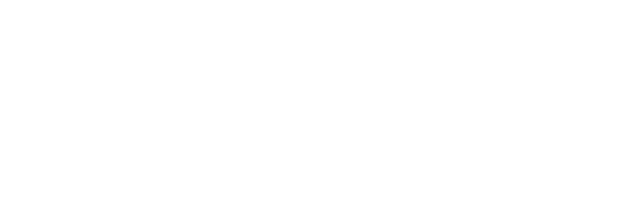
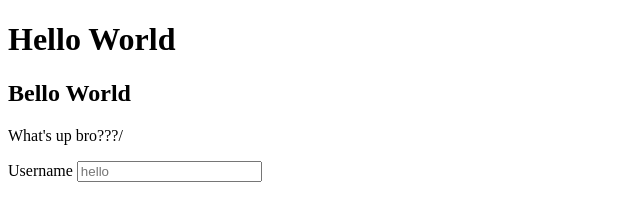
Before and after one commit to asthagupta1996/MileageCalculatorApp, a plain HTML site: page index.html in a window 1280 px wide. Shown: the whole page, without its empty margins (0-640 px from the left). Drawn offline with Linux system fonts and the light colour scheme.

Commit message:
[CC-1004] | Login | Created a login in MCApp

```diff
--- a/index.html
+++ b/index.html
@@ -8,5 +8,14 @@
 </head>
 <body>
 
+    <h1>Hello World</h1>
+    <h2>Bello World</h2>
+    <p>What's up bro???/</p>
+
+    <div id="myDiv">
+        <label>Username</label>
+        <input type="text" placeholder="hello">
+    </div>
+
 </body>
 </html>
--- a/index.js
+++ b/index.js
@@ -1 +1,5 @@
 console.log("Hello");
+
+function login() {
+    console.log("Hello");
+}
```
Also changed, not shown: 1 other file.
